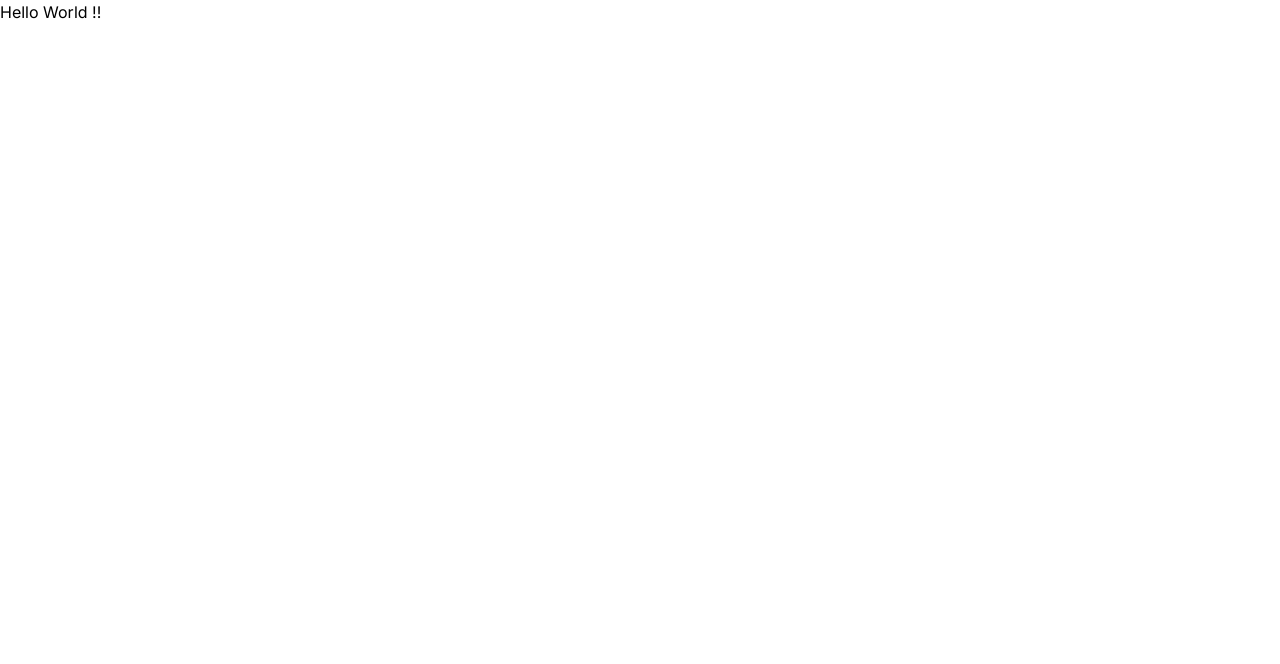
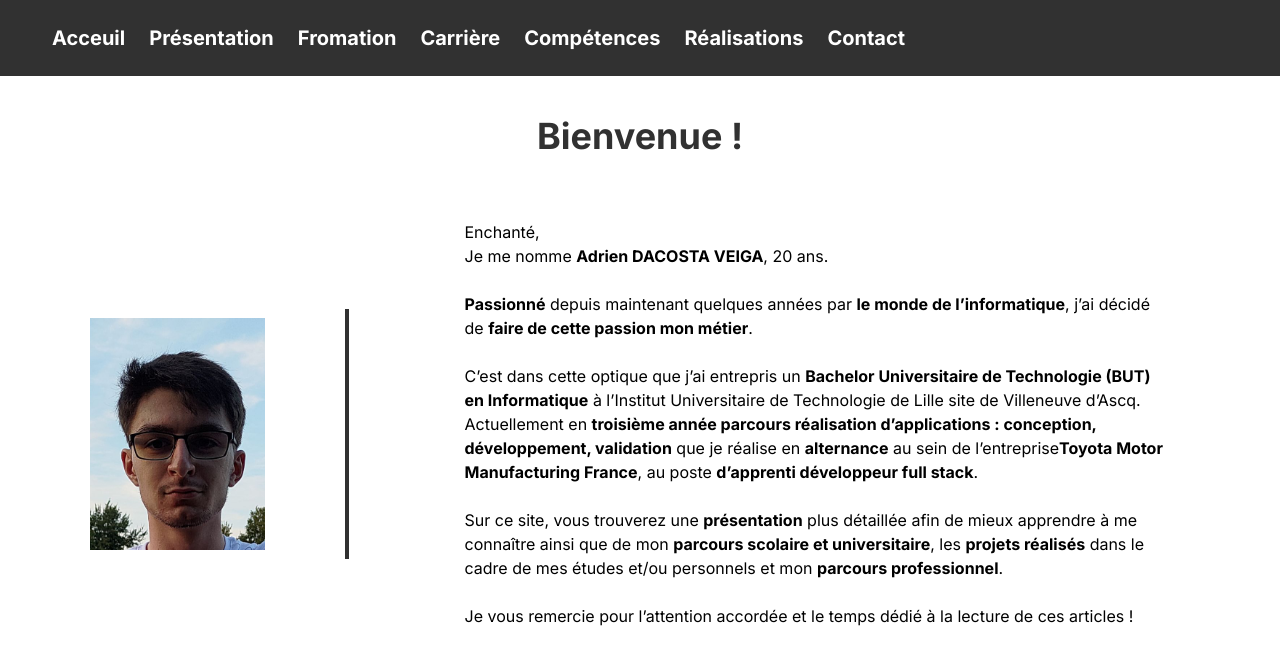
Before and after one commit to AdrienDCV/eportfolio, a Next.js app: page /home in a window 1280 px wide. Shown: the top 664 px of the page. Built offline with nearby package versions, Linux system fonts and the light colour scheme.

Commit message:
add home page

```diff
--- a/next.config.mjs
+++ b/next.config.mjs
@@ -1,4 +1,14 @@
 /** @type {import('next').NextConfig} */
-const nextConfig = {};
+const nextConfig = {
+    async redirects() {
+        return [
+          {
+            source: '/',
+            destination: '/home',
+            permanent: true,
+          },
+        ]
+      },
+};
 
 export default nextConfig;
--- a/src/app/globals.css
+++ b/src/app/globals.css
@@ -1,6 +1,10 @@
 @tailwind base;
 @tailwind components;
 @tailwind utilities;
+
+html {
+    overflow: scroll;
+}
 
 .link-underline {
     border-bottom-width: 0;
@@ -15,3 +19,7 @@
     background-size: 100% 3px;
     background-position: 0 100%
 }
+
+.paragraph {
+    white-space: pre-line;
+}
--- a/src/app/home/page.tsx
+++ b/src/app/home/page.tsx
@@ -1,5 +1,38 @@
+import Image from "next/image";
+
 export default function page () {
+
     return (
-        <h1>Hello World !!</h1>
+        <div className="flex flex-col justify-center items-center mt-10">
+            <h1 className="text-gray font-bold text-4xl">Bienvenue !</h1>
+            <div className="flex flex-col md:flex-row md:p-10 justify-center items-center">
+                <Image src={'/images/photo_CV.png'} alt={"photo_CV_DACOSTAVEIGA_Adrien"} width={175} height={175} className="mt-5"/>
+                <div className="md:block hidden border-l-4 border-gray mt-5 w-4 h-[250px] ml-20"></div>
+                <div className="block md:hidden border-t-4 border-gray mt-5 w-[85%]"></div>
+                <p className="p-6 md:ml-20 md:w-[750px]">
+                    Enchanté,
+                    <br />
+                    Je me nomme <span className='font-bold'>Adrien DACOSTA VEIGA</span>, 20 ans.<br />
+                    <br />
+                    <span className="font-bold">Passionné</span> depuis maintenant quelques années par <span className="font-bold">le monde de l’informatique</span>,
+                    j’ai décidé de <span className="font-bold">faire de cette passion mon métier</span>.<br />
+                    <br />
+                    C’est dans cette optique que j’ai entrepris un <span className="font-bold">Bachelor Universitaire de Technologie (BUT) en Informatique</span> à
+                    l’Institut Universitaire de Technologie de Lille site de Villeneuve d’Ascq.<br />
+                    Actuellement en <span className="font-bold">troisième année parcours réalisation d’applications : conception, développement,
+                    validation</span> que je réalise en <span className="font-bold">alternance</span> au sein de l’entreprise
+                    <span className="font-bold">Toyota Motor Manufacturing France</span>, au poste <span className="font-bold">d’apprenti développeur full stack</span>.<br />
+                    <br />
+
+                    Sur ce site, vous trouverez une <a href="/presentation"><span className="font-bold">présentation</span></a> plus détaillée afin de mieux apprendre à
+                    me connaître ainsi que de mon <a href="/formation"><span className="font-bold">parcours scolaire et universitaire</span></a>,
+                    les <a href="/projects"><span className="font-bold">projets réalisés</span></a> dans le cadre de mes études et/ou personnels et
+                    mon <a href="/formation"><span className="font-bold">parcours professionnel</span></a>.<br />
+                    <br />
+                    Je vous remercie pour l’attention accordée et le temps dédié à la lecture de ces articles !
+                </p>
+            </div>
+        </div>
     )
+
 }
--- a/src/app/layout.tsx
+++ b/src/app/layout.tsx
@@ -1,6 +1,7 @@
 import type { Metadata } from "next";
 import { Inter } from "next/font/google";
 import "./globals.css";
+import Menu from "@/components/Menu";
 
 const inter = Inter({ subsets: ["latin"] });
 
@@ -13,7 +14,10 @@ export default function RootLayout({ children, }: Readonly<{ children: React.Rea
 
   return (
     <html lang="en">
-      <body className={inter.className}>{children}</body>
+      <body className={inter.className}>
+        <Menu />
+        {children}
+      </body>
     </html>
   );
 
--- a/src/app/page.tsx
+++ /dev/null
@@ -1,9 +0,0 @@
-import Menu from "../components/Menu";
-
-export default function Home() {
-  return (
-    <header className="w-full">
-      <Menu />
-    </header>
-  );
-}
--- a/tailwind.config.ts
+++ b/tailwind.config.ts
@@ -2,9 +2,9 @@ import type { Config } from "tailwindcss";
 
 const config: Config = {
   content: [
-    "./src/pages/**/*.{js,ts,jsx,tsx,mdx}",
-    "./src/components/*.{js,ts,jsx,tsx,mdx}",
-    "./src/app/**/*.{js,ts,jsx,tsx,mdx}",
+    "./src/pages/**/*.{js,ts,jsx,tsx,mdx,html}",
+    "./src/components/*.{js,ts,jsx,tsx,mdx,html}",
+    "./src/app/**/*.{js,ts,jsx,tsx,mdx,html}",
   ],
   theme: {
     colors: {
```
Also changed, not shown: public/images/photo_CV.png (added).
